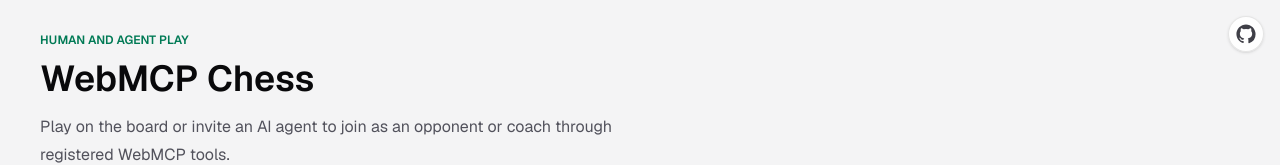
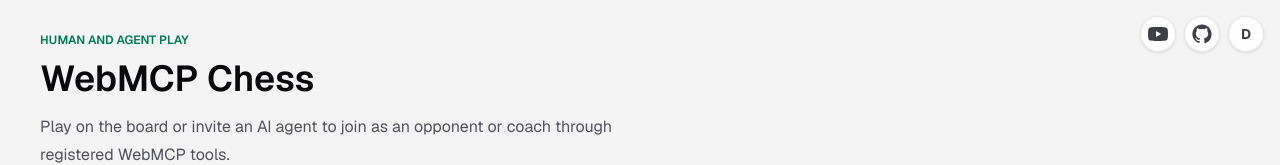
Before and after one commit to dnafication/webmcp-chess, a Next.js app: page / in a window 1280 px wide. Shown: the top 165 px of the page. Built offline with nearby package versions, Linux system fonts and the light colour scheme.

Commit message:
feat: add YouTube demo and Devpost submission links to layout
Gives visitors quick access to the demo video and hackathon
submission alongside the existing GitHub link.

```diff
--- a/app/layout.tsx
+++ b/app/layout.tsx
@@ -22,6 +22,8 @@
 }
 
 const GITHUB_REPO_URL = 'https://github.com/dnafication/webmcp-chess'
+const YOUTUBE_DEMO_URL = 'https://youtu.be/V1XKsC1XuMo'
+const DEVPOST_URL = 'https://devpost.com/software/webmcp-chess'
 
 export default function RootLayout({ children }: LayoutProps<'/'>) {
   return (
@@ -30,13 +32,30 @@
       className={`${geistSans.variable} ${geistMono.variable} h-full antialiased`}
     >
       <body className="min-h-full flex flex-col">
+        <div className="fixed right-4 top-4 z-50 flex items-center gap-2">
+          <a
+            href={YOUTUBE_DEMO_URL}
+            target="_blank"
+            rel="noreferrer"
+            aria-label="Watch the demo on YouTube"
+            title="Watch the demo on YouTube"
+            className="flex h-9 w-9 items-center justify-center rounded-full border border-black/10 bg-white/90 text-zinc-700 shadow-sm backdrop-blur transition-colors hover:bg-white hover:text-red-600 dark:border-white/10 dark:bg-zinc-900/90 dark:text-zinc-300 dark:hover:bg-zinc-900 dark:hover:text-red-500"
+          >
+            <svg
+              viewBox="0 0 24 24"
+              aria-hidden="true"
+              className="h-5 w-5 fill-current"
+            >
+              <path d="M23.5 6.2a3.02 3.02 0 0 0-2.12-2.14C19.5 3.5 12 3.5 12 3.5s-7.5 0-9.38.56A3.02 3.02 0 0 0 .5 6.2 31.6 31.6 0 0 0 0 12a31.6 31.6 0 0 0 .5 5.8 3.02 3.02 0 0 0 2.12 2.14C4.5 20.5 12 20.5 12 20.5s7.5 0 9.38-.56a3.02 3.02 0 0 0 2.12-2.14A31.6 31.6 0 0 0 24 12a31.6 31.6 0 0 0-.5-5.8ZM9.6 15.6V8.4L15.8 12l-6.2 3.6Z" />
+            </svg>
+          </a>
           <a
             href={GITHUB_REPO_URL}
             target="_blank"
             rel="noreferrer"
             aria-label="View source on GitHub"
             title="View source on GitHub"
-          className="fixed right-4 top-4 z-50 flex h-9 w-9 items-center justify-center rounded-full border border-black/10 bg-white/90 text-zinc-700 shadow-sm backdrop-blur transition-colors hover:bg-white hover:text-zinc-950 dark:border-white/10 dark:bg-zinc-900/90 dark:text-zinc-300 dark:hover:bg-zinc-900 dark:hover:text-zinc-50"
+            className="flex h-9 w-9 items-center justify-center rounded-full border border-black/10 bg-white/90 text-zinc-700 shadow-sm backdrop-blur transition-colors hover:bg-white hover:text-zinc-950 dark:border-white/10 dark:bg-zinc-900/90 dark:text-zinc-300 dark:hover:bg-zinc-900 dark:hover:text-zinc-50"
           >
             <svg
               viewBox="0 0 24 24"
@@ -46,6 +65,17 @@
               <path d="M12 .5C5.73.5.5 5.73.5 12c0 5.09 3.29 9.4 7.86 10.93.57.1.79-.25.79-.55 0-.27-.01-1.16-.02-2.11-3.2.7-3.88-1.36-3.88-1.36-.52-1.33-1.28-1.69-1.28-1.69-1.05-.72.08-.7.08-.7 1.16.08 1.77 1.19 1.77 1.19 1.03 1.77 2.7 1.26 3.36.96.1-.75.4-1.26.73-1.55-2.56-.29-5.26-1.28-5.26-5.71 0-1.26.45-2.29 1.19-3.1-.12-.29-.52-1.46.11-3.05 0 0 .97-.31 3.18 1.18a11.03 11.03 0 0 1 5.79 0c2.2-1.49 3.17-1.18 3.17-1.18.63 1.59.23 2.76.11 3.05.74.81 1.19 1.84 1.19 3.1 0 4.44-2.7 5.42-5.28 5.7.42.36.78 1.07.78 2.16 0 1.56-.01 2.82-.01 3.2 0 .3.21.66.8.55A11.5 11.5 0 0 0 23.5 12C23.5 5.73 18.27.5 12 .5Z" />
             </svg>
           </a>
+          <a
+            href={DEVPOST_URL}
+            target="_blank"
+            rel="noreferrer"
+            aria-label="View hackathon submission on Devpost"
+            title="View hackathon submission on Devpost"
+            className="flex h-9 w-9 items-center justify-center rounded-full border border-black/10 bg-white/90 text-sm font-bold text-zinc-700 shadow-sm backdrop-blur transition-colors hover:bg-white hover:text-zinc-950 dark:border-white/10 dark:bg-zinc-900/90 dark:text-zinc-300 dark:hover:bg-zinc-900 dark:hover:text-zinc-50"
+          >
+            D
+          </a>
+        </div>
         {children}
       </body>
     </html>
```
Lines whose indentation alone changed are shown as unchanged.
